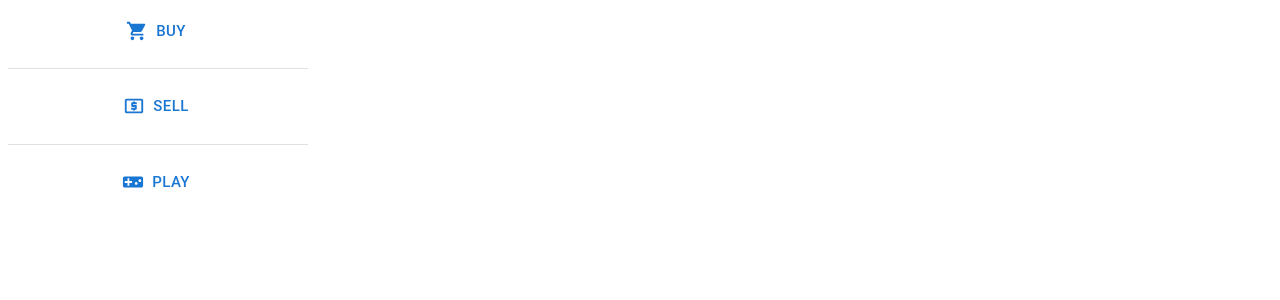
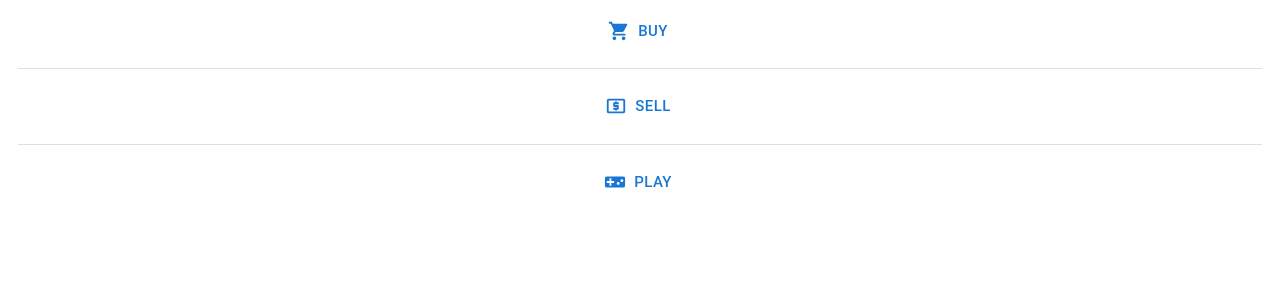
Before and after one commit to AlexisPin/asi2-frontend, a React (Vite) app: page /menu in a window 1280 px wide. Shown: the top 300 px of the page. Built offline with nearby package versions, Linux system fonts and the light colour scheme.

Commit message:
style(menu): aligned menu buttons center

```diff
--- a/src/pages/menu/Menu.tsx
+++ b/src/pages/menu/Menu.tsx
@@ -9,13 +9,14 @@ export const Menu = () => {
     const navigate = useNavigate();
 
     return (
+
         <Stack
             direction="column"
-            justifyContent="flex-start"
+            alignContent="center"
+            alignItems="center"
             spacing={2}
             divider={<Divider orientation="horizontal" flexItem />}
-            maxWidth={"300px"}
-            marginTop={"10px"}
+            margin={"10px"}
         >
             <Button
                 size={"large"}
@@ -47,5 +48,3 @@ export const Menu = () => {
         </Stack>
     )
 }
-
-// return "Mon tomodachi Jardin Ilaplu !"
```
